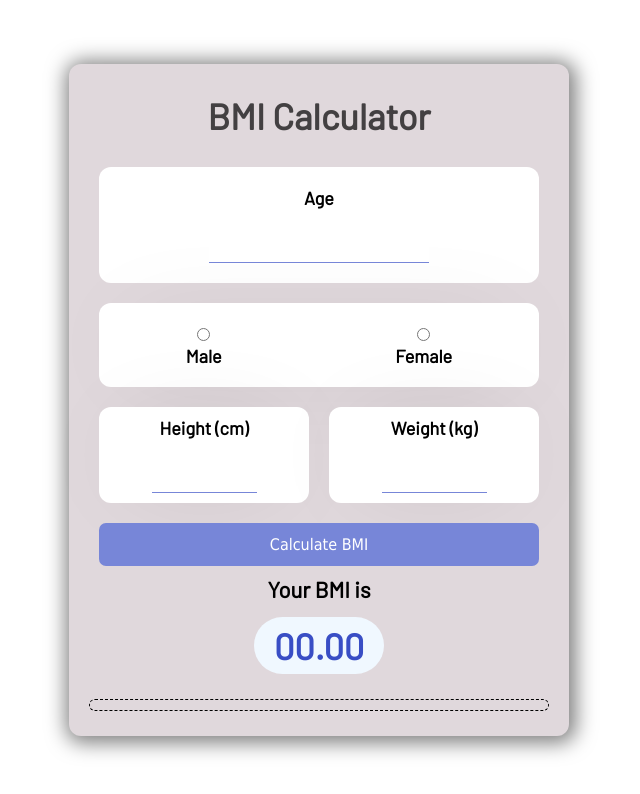
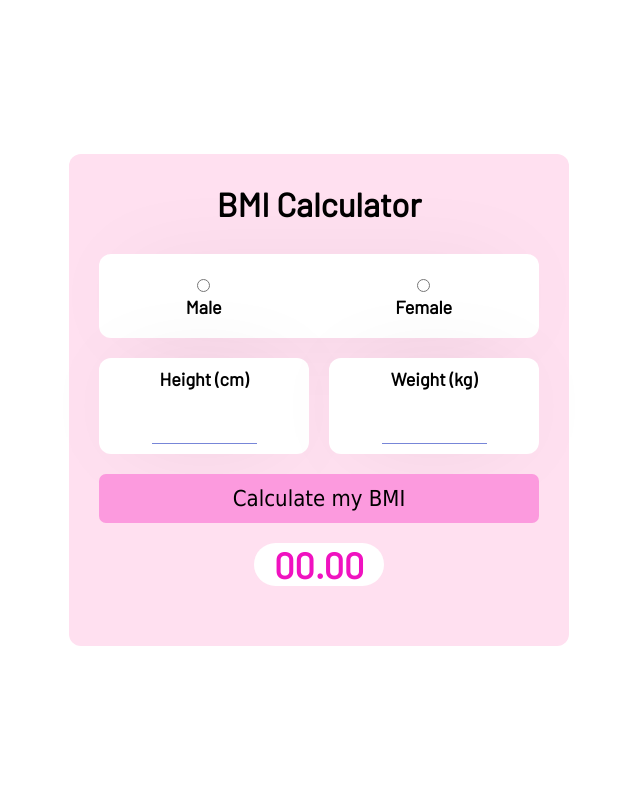
Before and after one commit to aleksandrajj123/Calculator-BMI, a plain HTML site: page index.html in a window 1280 px wide. Shown: the whole page, without its empty margins (321-961 px from the left). Drawn offline with Linux system fonts and the light colour scheme.

Commit message:
my changes

```diff
--- a/index.html
+++ b/index.html
@@ -14,11 +14,6 @@
             <h1>BMI Calculator</h1>
             <div class="content">
 
-<!-- wiek -->
-                <div class="input">
-                    <label for="height">Age</label>
-                    <input type="text" class="text-input" id="age" autocomplete="off" required/>
-                </div>
 <!-- płeć -->
                 <div class="gender">
 
@@ -44,12 +39,11 @@
                 </div>
                 </div>
 <!-- przycisk -->
-                <button class="calculate" id="submit" onclick="calculate();">Calculate BMI</button>
+                <button class="calculate" id="submit" onclick="calculate();">Calculate my BMI</button>
                 </div>
 
                 <!-- wynik -->
                 <div class="result">
-                    <p>Your BMI is</p>
                     <div id="result">00.00</div>
                     <p class="comment"></p>
                 </div>
--- a/script.js
+++ b/script.js
@@ -1,14 +1,14 @@
-var age = document.getElementById("age");
-var height = document.getElementById("height");
-var weight = document.getElementById("weight");
-var male = document.getElementById("m");
-var female = document.getElementById("f");
-var form = document.getElementById("form");
-var resultArea = document.getElementById(".comment");
+
+let height = document.getElementById("height");
+let weight = document.getElementById("weight");
+let male = document.getElementById("m");
+let female = document.getElementById("f");
+let form = document.getElementById("form");
+let resultArea = document.getElementById(".comment");
 
 
 function calculate(){
-    if (age.value== '' || height.value== '' || weight.value== '' || (male.checked==false && female.checked==false)){
+    if (height.value== '' || weight.value== '' || (male.checked==false && female.checked==false)){
         console.log('All fields are required!')
     }else {
         countBMI()
@@ -16,18 +16,10 @@ function calculate(){
 }
 
 function countBMI(){
-    var p = [age.value, height.value, weight.value];
 
-    if(male.checked){
-        p.push("male");
-    }else if(female.checked){
-        p.push("female")
-    }
-
-console.log(p)
-var bmi = Number(p[2])/(Number(p[1])/100*Number(p[1])/100);
-console.log(bmi)
-var result = '';
+let bmi = weight.value/(height.value/100*height.value/100)
+console.log(bmi);
+let result
 if(bmi<18.5){
     result = 'underweight';
 }else if(18.5<=bmi&&bmi<=24.9){
@@ -36,7 +28,7 @@ if(bmi<18.5){
     result = 'overweight';
 }else if(30<=bmi&&bmi<=34.9){
     result = 'obese'
-}else if(35<=bmi){
+}else {
     result = 'extremely obese';
 }
 console.log(result)
--- a/style.css
+++ b/style.css
@@ -16,46 +16,22 @@ body {
 
 .box {
     width: 500px;
-    background: rgb(224, 216, 220);
+    background: rgb(255, 224, 240);
+    text-align: center;
     border-radius: 12px;
-    text-align: center;
-    box-shadow: 2px 2px 20px 5px rgba(0, 0, 0, 0.5);
+
 }
 
 h1 {
-    color: rgba(0, 0, 0, 0.7);
-    font-weight: bold;
-    font-size: 36px;
+    color: rgb(0, 0, 0);
+    font-size: 33px;
     padding: 30px 0;
 }
 
 .content {
     padding: 0 30px;
 }
-/* wiek */
-.input {
-    background: #ffff;
-    border-radius: 12px;
-    padding: 20px 0;
-    margin-bottom: 20px;
-}
-.input label {
-    display: block;
-    font-size: 18px;
-    font-weight: 600;
-    color: black;
-    margin-bottom: 20px;
-}
 
-.input input {
-    outline: none;
-    border: none;
-    border-bottom: 1px solid #7786d8;
-    width: 50%;
-    text-align: center;
-    font-size: 28px;
-    font-family: Tahoma, sans-serif;
-}
 .containerHW {
     display: flex;
     justify-content: space-around;
@@ -137,9 +113,10 @@ h1 {
 button.calculate{
     cursor: pointer;
     font-family: Tahoma, sans-serif;
-    color:#ffff;
-    background: #7786d8;
-    font-size: 16px;
+    color:black;
+    font-weight: 500;
+    background: #fc9ade;
+    font-size: 22px;
     border-radius: 7px;
     padding: 12px 0;
     width: 100%;
@@ -148,10 +125,10 @@ button.calculate{
     transition: all 0.5s;
 }
 button.calculate:hover {
-    background: #394ec5;
+    background: #f1d3e8;
 }
 .result {
-    padding: 10px 20px;
+    padding: 20px;
 }
 .result p {
     font-weight: 600;
@@ -162,26 +139,21 @@ button.calculate:hover {
 .result #result{
     font-size: 36px;
     font-weight: 900;
-    color: #394ec5;
-    background-color: aliceblue;
+    color: #f012c0;
+    background-color: white;
     display: inline-block;
-    padding: 7px 20px;
+    padding: 0px 20px;
     border-radius: 55px;
     margin-bottom: 25px;
 }
 #comment{
-    color:#394ec5;
+    color:#1d72b8;
     font-weight: 800;
 
 }
 .comment{
     display: block;
-    border: dashed 1px;
-    border-radius: 7px;
-    padding: 5px;
 }
-
-
 
 /* mobile */
 @media (max-width: 700px){
```
